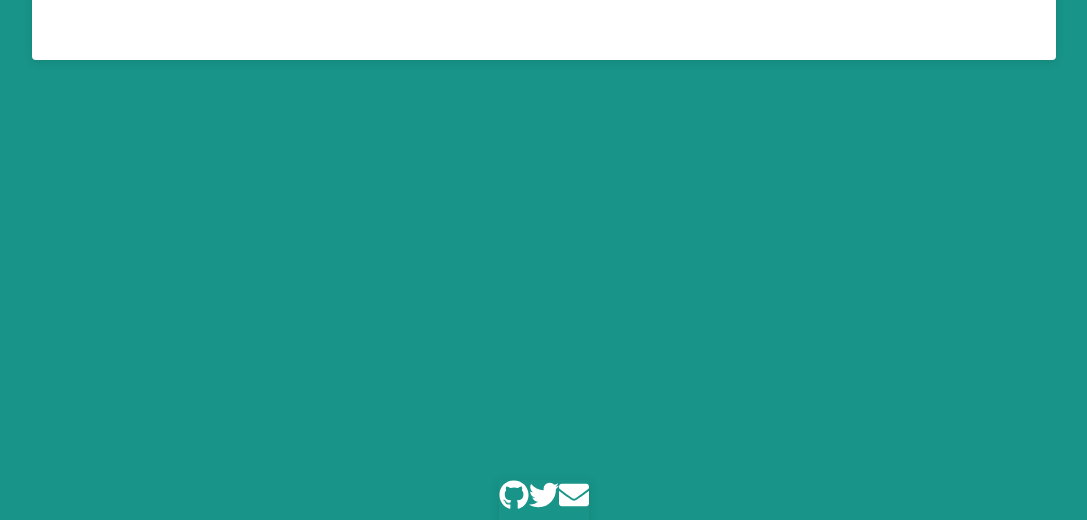
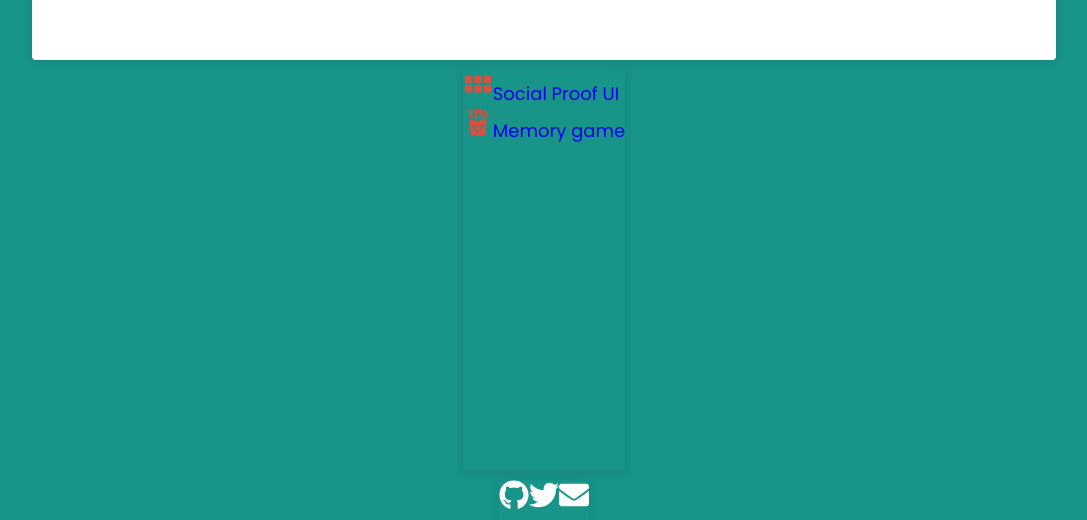
Before and after one commit to Hcmwebs/hcmwebs-react, a React (Create React App) app: page / in a window 1280 px wide. Shown: the part 940-1460 px from the top of the page, without its empty margins (96-1183 px from the left). Built offline with nearby package versions, Linux system fonts and the light colour scheme; a web font is replaced by a local one.

Commit message:
added and styled some projects items

```diff
--- a/src/js/Projects.js
+++ b/src/js/Projects.js
@@ -1,5 +1,29 @@
+import { GiFrenchFries } from 'react-icons/gi';
+import { BsGrid3X2GapFill } from 'react-icons/bs';
 const Projects = () => {
-  return <section className='projects'></section>;
+  return (
+    <section className='projects'>
+      <div>
+        <a
+          href='https://github.com/Hcmwebs/social-proof-section'
+          target='_blank'
+          noreferrer='https://github.com/'>
+          <span>
+            <BsGrid3X2GapFill color='rgba(224, 78, 62, 1)' />
+          </span>
+          Social Proof UI
+        </a>
+      </div>
+      <div>
+        <a href='https://github.com/Hcmwebs/memoryGame'>
+          <span>
+            <GiFrenchFries color='rgba(224, 78, 62, 1)' />
+          </span>
+          Memory game
+        </a>
+      </div>
+    </section>
+  );
 };
 
 export default Projects;
```
